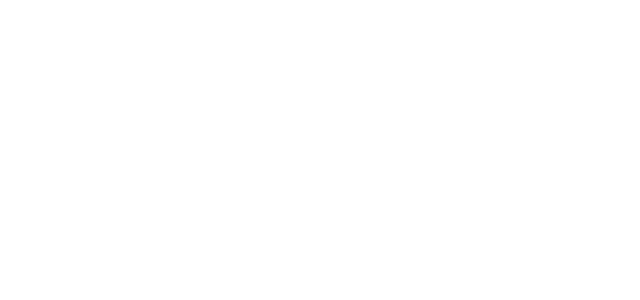
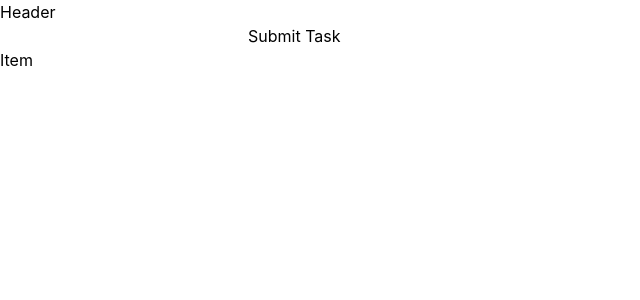
Before and after one commit to shadikodehode/ToDoList, a React (Vite) app: page / in a window 1280 px wide. Shown: the top 300 px of the page, without its empty margins (0-640 px from the left). Built offline with nearby package versions, Linux system fonts and the light colour scheme.

Commit message:
ToDoList
Got the skeleton up and going

```diff
--- a/package.json
+++ b/package.json
@@ -7,7 +7,9 @@
     "dev": "vite",
     "build": "vite build",
     "lint": "eslint .",
-    "preview": "vite preview"
+    "preview": "vite preview",
+    "predeploy": "npm run build",
+    "deploy": "gh-pages -d dist"
   },
   "dependencies": {
     "@tailwindcss/vite": "^4.2.3",
--- a/src/App.jsx
+++ b/src/App.jsx
@@ -1,9 +1,20 @@
+import Header from "./components/Header.jsx"
+import ToDoList from "./components/ToDoList.jsx"
+import { useState } from "react"
+
 function App() {
 
+  const [toDoData, setToDoData] = useState([])
+
+  function addTask(newTask) {
+    setToDoData((prev) => [...prev, newTask])
+    console.log(toDoData)
+  }
 
   return (
     <>
-
+      <Header data={{addTask}}/>
+      <ToDoList />
     </>
   )
 }
--- /dev/null
+++ b/src/components/Header.jsx
@@ -0,0 +1,40 @@
+import { useState } from "react"
+
+export default function Header ({ data: { addTask }}) {
+
+  const [newTaskName, setNewTaskName] = useState("")
+
+  function handleAddTask (e) {
+    e.preventDefault()
+
+    const newTask = {
+      name: newTaskName,
+      timestamp: new Date(),
+      completed: false,
+      id: crypto.randomUUID(),
+    }
+
+  addTask(newTask)
+  }
+
+
+
+  return (
+    <div>
+      <h1>
+        Header
+      </h1>
+      <form
+        onSubmit={handleAddTask}>
+        <input
+          type="text"
+          onChange={e => setNewTaskName(e.target.value)}
+        />
+        <button
+          type="submit">
+            Submit Task
+        </button>
+      </form>
+    </div>
+  )
+}
--- /dev/null
+++ b/src/components/ToDoItem.jsx
@@ -0,0 +1,9 @@
+export default function ToDoItem () {
+  return (
+    <div>
+      <h3>
+        Item
+      </h3>
+    </div>
+  )
+}
--- /dev/null
+++ b/src/components/ToDoList.jsx
@@ -0,0 +1,9 @@
+import ToDoItem from "./ToDoItem.jsx"
+
+export default function ToDoList () {
+  return (
+    <div>
+      <ToDoItem />
+    </div>
+  )
+}
--- a/src/style.css
+++ b/src/style.css
@@ -0,0 +1 @@
+@import "tailwindcss";
```
